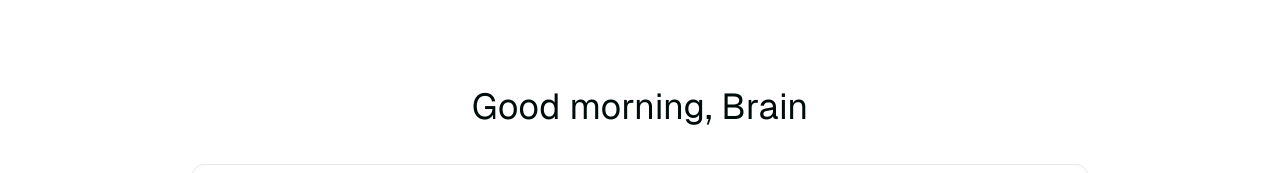
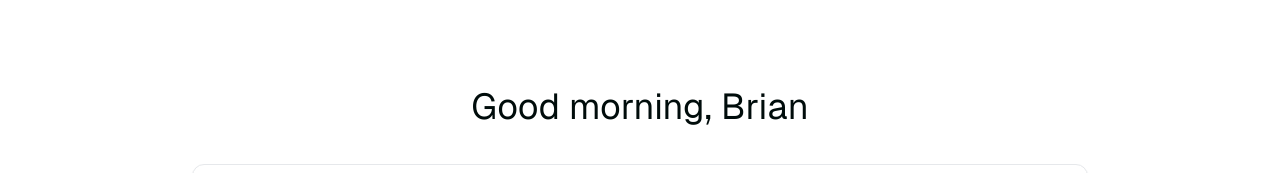
Before and after one commit to sakethreddy21/bookkingflight, a Next.js app: page / in a window 1280 px wide. Shown: the top 173 px of the page. Built offline with nearby package versions, Linux system fonts and the light colour scheme.

Commit message:
assignment completed

```diff
--- a/app/page.tsx
+++ b/app/page.tsx
@@ -20,7 +20,7 @@ export default function Home() {
 
   return (
     <div className="flex flex-col items-center justify-items-center min-h-screen p-20 font-[family-name:var(--font-geist-sans)] ">
-      <div className="text-[#000C0B] text-[36px] font-normal flex flex-row  justify-center items-center">{greeting!==''? `${greeting}, Brain`:(<Skeleton className="h-12 w-[350px]"/>)}</div>
+      <div className="text-[#000C0B] text-[36px] font-normal flex flex-row  justify-center items-center">{greeting!==''? `${greeting}, Brian`:(<Skeleton className="h-12 w-[350px]"/>)}</div>
 
       <div className="h-[265px] border-[#E6E8EB] border-[1px] w-[80%] mt-[30px] rounded-xl p-[24px] shadow-sm">
         <SearchBar />
```
